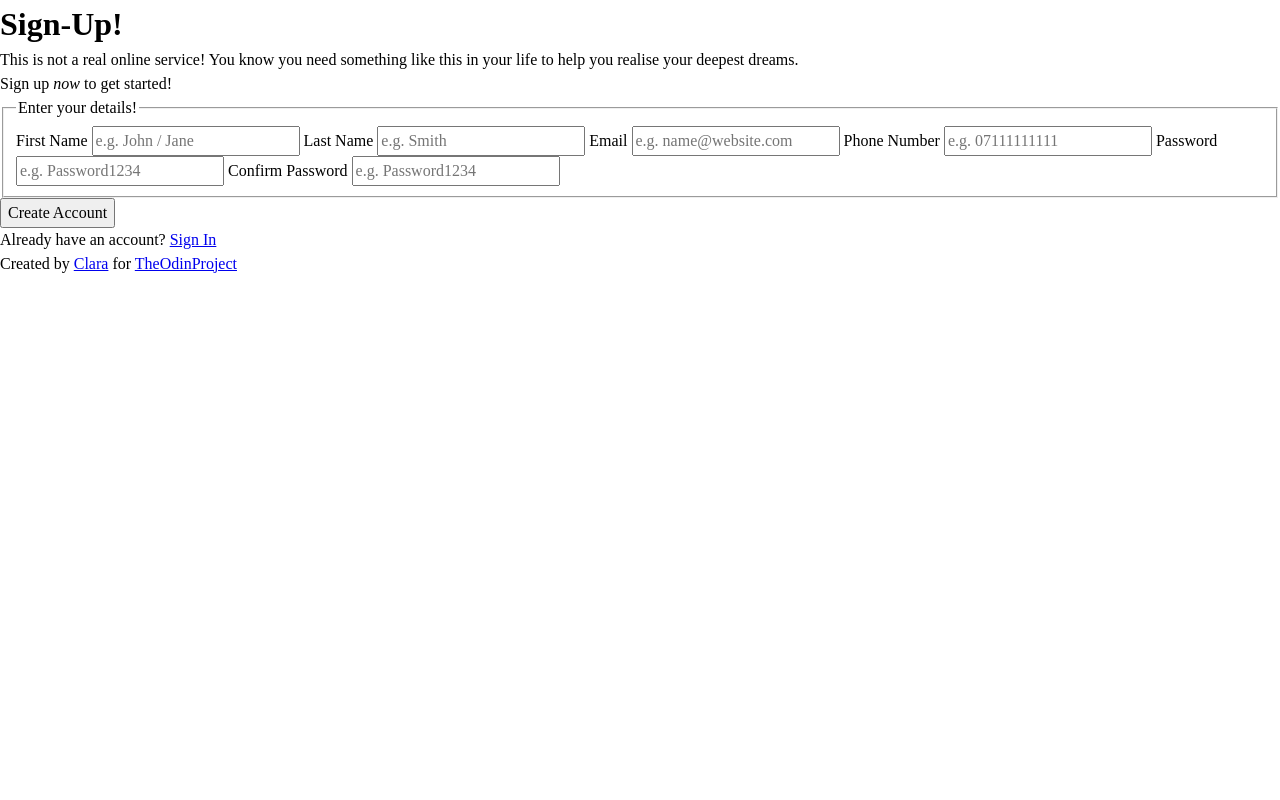
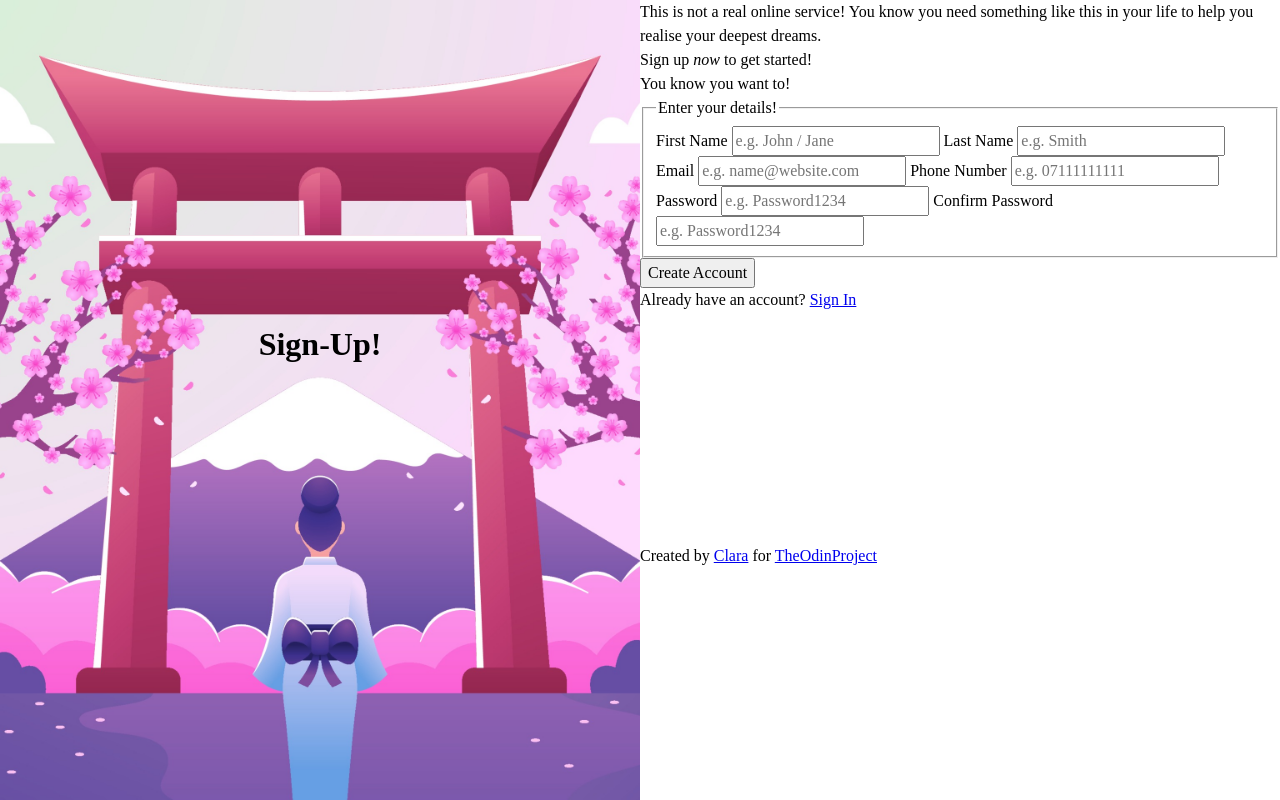
Before and after one commit to ClaraSmyth/sign-up-form, a plain HTML site: page index.html in a window 1280 px wide. Drawn offline with Linux system fonts and the light colour scheme.

Commit message:
Added image and some rough styling

```diff
--- a/index.html
+++ b/index.html
@@ -10,12 +10,12 @@
 </head>
 <body>
     <header>
-        <h1>Sign-Up!</h1>
-    </header>
+        <h1 class="title">Sign-Up!</h1>
+        <img class="bg-img" src="./img/vecteezy_cherry-blossom-illustration_en0121_generated.jpg" alt="Image of girl standing under a japanese archway in front of a large mountain">    </header>
     <main>
         <div>
             <p>This is not a real online service! You know you need something like this in your life to help you realise your deepest dreams. <br>Sign up <em>now</em> to get started!</p>
-            <p></p>
+            <p>You know you want to!</p>
         </div>
         <form action="">
             <fieldset>
--- a/styles.css
+++ b/styles.css
@@ -0,0 +1,31 @@
+
+body {
+    display: grid;
+    grid-template-columns: 1fr 1fr;
+    width: 100vw;
+}
+
+header {
+    grid-row: span 2;
+}
+
+.title {
+    position: absolute;
+    top: 40%;
+    left: calc(25% - 100px);
+    z-index: 1;
+    width: 200px;
+    text-align: center;
+}
+
+
+.bg-img {
+    position: relative;
+    top: 0;
+    height: 100%;
+    object-fit: cover;
+}
+
+main {
+    width: 50vw;
+}
```
Also changed, not shown: img/vecteezy_cherry-blossom-illustration_en0121_generated.jpg (added).
